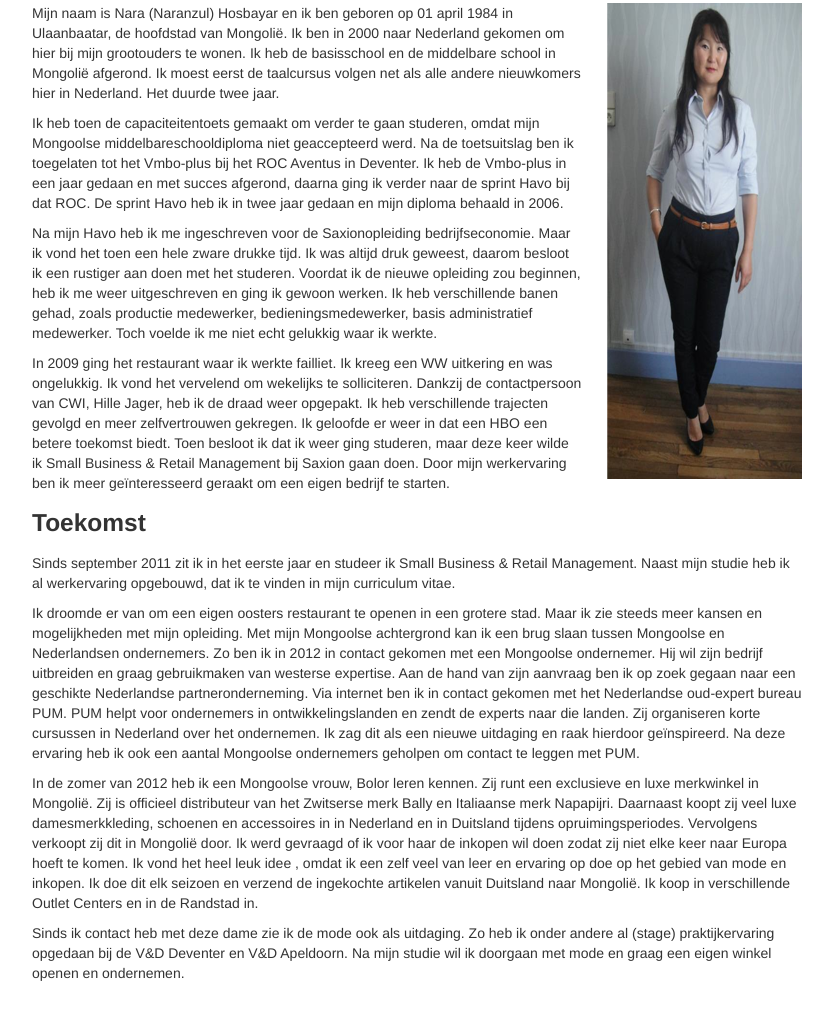
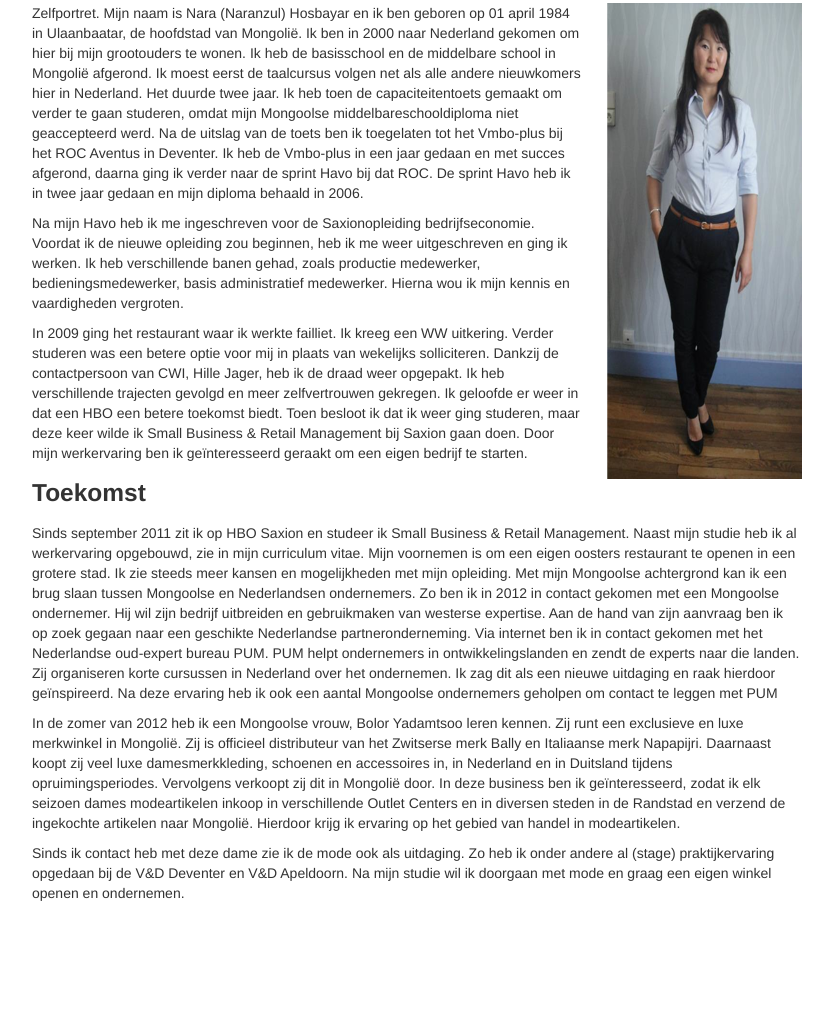
Before and after one commit to narawebsite/narawebsite.github.io, a plain HTML site: page bio.html in a window 1280 px wide. Shown: the part 292-1312 px from the top of the page, without its empty margins (208-1041 px from the left). Drawn offline with Linux system fonts and the light colour scheme.

Commit message:
fix text

```diff
--- a/bio.html
+++ b/bio.html
@@ -48,74 +48,15 @@
     <div class="row content-wrapper about">
       <div class="span8 center">
         <img src="img/1.png" class="right" alt="" />
-        <p>Mijn naam is Nara (Naranzul) Hosbayar en ik ben geboren op 01 april 1984 in
-        Ulaanbaatar, de hoofdstad van Mongolië. Ik ben in 2000 naar Nederland gekomen om hier
-        bij mijn grootouders te wonen. Ik heb de basisschool en de
-        middelbare school in Mongolië afgerond. Ik moest eerst de
-        taalcursus volgen net als alle andere nieuwkomers hier in
-        Nederland. Het duurde twee jaar.</p>
-
-        <p>Ik heb toen de
-        capaciteitentoets gemaakt om verder te gaan studeren, omdat
-        mijn Mongoolse middelbareschooldiploma niet geaccepteerd
-        werd. Na de toetsuitslag ben ik toegelaten tot het Vmbo-plus bij
-        het ROC Aventus in Deventer. Ik heb de Vmbo-plus in een jaar
-        gedaan en met  succes afgerond, daarna ging ik verder naar de
-        sprint Havo bij dat ROC. De sprint Havo heb ik in twee jaar
-        gedaan en mijn diploma behaald in 2006.</p>
-
-        <p>Na mijn Havo heb ik me ingeschreven voor de Saxionopleiding
-        bedrijfseconomie. Maar ik vond het toen een hele zware drukke
-        tijd. Ik was altijd druk geweest, daarom besloot ik een rustiger
-        aan doen met het studeren. Voordat ik de nieuwe opleiding zou
-        beginnen, heb ik me weer uitgeschreven en ging ik gewoon
-        werken. Ik heb verschillende banen gehad, zoals productie
-        medewerker, bedieningsmedewerker, basis administratief
-        medewerker. Toch voelde ik me niet echt gelukkig waar ik
-        werkte.</p>
-
-        <p>In 2009 ging het restaurant waar ik werkte failliet.  Ik kreeg een
-        WW uitkering en was ongelukkig. Ik vond het vervelend om
-        wekelijks te solliciteren. Dankzij de contactpersoon van CWI,
-        Hille Jager, heb ik de draad weer opgepakt. Ik heb verschillende
-        trajecten  gevolgd en meer zelfvertrouwen gekregen. Ik geloofde
-        er weer in dat een HBO een betere toekomst biedt. Toen besloot ik dat ik weer ging
-        studeren, maar deze keer wilde ik Small Business & Retail Management bij Saxion gaan
-        doen. Door mijn werkervaring ben ik meer geïnteresseerd geraakt om een eigen bedrijf te
-        starten.</p>
+        <p>Zelfportret. Mijn naam is Nara (Naranzul) Hosbayar en ik ben geboren op 01 april 1984 in Ulaanbaatar, de hoofdstad van Mongolië. Ik ben in 2000 naar Nederland gekomen om hier bij mijn grootouders te wonen. Ik heb de basisschool en de middelbare school in Mongolië afgerond. Ik moest eerst de taalcursus volgen net als alle andere nieuwkomers hier in Nederland. Het duurde twee jaar. Ik heb toen de capaciteitentoets gemaakt om verder te gaan studeren, omdat mijn Mongoolse middelbareschooldiploma niet geaccepteerd werd. Na de uitslag van de toets ben ik toegelaten tot het Vmbo-plus bij het ROC Aventus in Deventer. Ik heb de Vmbo-plus in een jaar gedaan en met  succes afgerond, daarna ging ik verder naar de sprint Havo bij dat ROC. De sprint Havo heb ik in twee jaar gedaan en mijn diploma behaald in 2006.</p>
+        <p>Na mijn Havo heb ik me ingeschreven voor de Saxionopleiding bedrijfseconomie. Voordat ik de nieuwe opleiding zou beginnen, heb ik me weer uitgeschreven en ging ik werken. Ik heb verschillende banen gehad, zoals productie medewerker, bedieningsmedewerker, basis administratief medewerker. Hierna wou ik mijn kennis en vaardigheden vergroten.</p>
+        <p>In 2009 ging het restaurant waar ik werkte failliet.  Ik kreeg een WW uitkering. Verder studeren was een betere optie voor mij in plaats van wekelijks solliciteren. Dankzij de contactpersoon van CWI, Hille Jager, heb ik de draad weer opgepakt. Ik heb verschillende trajecten  gevolgd en meer zelfvertrouwen gekregen. Ik geloofde er weer in dat een HBO een betere toekomst biedt. Toen besloot ik dat ik weer ging studeren, maar deze keer wilde ik Small Business & Retail Management bij Saxion gaan doen. Door mijn werkervaring ben ik geïnteresseerd geraakt om een eigen bedrijf te starten.</p>
 
         <h3>Toekomst</h3>
-
-        <p>Sinds september 2011 zit ik in het eerste jaar en studeer ik Small Business &
-        Retail Management. Naast mijn studie heb ik al werkervaring opgebouwd, dat ik te vinden
-        in mijn curriculum vitae.</p>
-
-        <p>Ik droomde er van om een eigen oosters restaurant te openen in een grotere stad. Maar ik
-        zie steeds meer kansen en mogelijkheden met mijn opleiding. Met mijn Mongoolse
-        achtergrond kan ik een brug slaan tussen Mongoolse en Nederlandsen ondernemers. Zo
-        ben ik in 2012 in contact gekomen met een Mongoolse ondernemer. Hij wil zijn bedrijf
-        uitbreiden en graag gebruikmaken van westerse expertise. Aan de hand van zijn aanvraag
-        ben ik op zoek gegaan naar een geschikte Nederlandse partneronderneming. Via internet
-        ben ik in contact gekomen met het Nederlandse oud-expert bureau PUM. PUM helpt voor
-        ondernemers in ontwikkelingslanden en zendt de experts naar die landen. Zij organiseren
-        korte cursussen in Nederland over het ondernemen. Ik zag dit als een nieuwe uitdaging en
-        raak hierdoor geïnspireerd. Na deze ervaring heb ik ook een aantal Mongoolse
-        ondernemers geholpen om contact te leggen met PUM.</p>
-
-        <p>In de zomer van 2012 heb ik een Mongoolse vrouw, Bolor leren kennen. Zij runt een
-        exclusieve en luxe merkwinkel in Mongolië. Zij is officieel distributeur van het Zwitserse
-        merk Bally en Italiaanse merk Napapijri. Daarnaast koopt zij veel luxe damesmerkkleding,
-        schoenen en accessoires in in Nederland en in Duitsland tijdens opruimingsperiodes.
-        Vervolgens verkoopt zij dit in Mongolië door. Ik werd gevraagd of ik voor haar de inkopen
-        wil doen zodat zij niet elke keer naar Europa hoeft te komen. Ik vond het heel leuk idee ,
-        omdat ik een zelf veel van leer en ervaring op doe op het gebied van mode en inkopen. Ik
-        doe dit elk seizoen en verzend de ingekochte artikelen vanuit Duitsland naar Mongolië. Ik
-        koop in verschillende Outlet Centers en in de Randstad in.</p>
-
-        <p>Sinds ik contact heb met deze dame zie ik de mode ook als uitdaging. Zo heb ik onder
-        andere al (stage) praktijkervaring opgedaan bij de V&D Deventer en V&D Apeldoorn. Na
-        mijn studie wil ik doorgaan met mode en graag een eigen winkel openen en ondernemen.</p>
-
+        <p>Sinds september 2011 zit ik op HBO Saxion en studeer ik Small Business & Retail Management. Naast mijn studie heb ik al werkervaring opgebouwd, zie in mijn curriculum vitae.
+        Mijn voornemen is om een eigen oosters restaurant te openen in een grotere stad. Ik zie steeds meer kansen en mogelijkheden met mijn opleiding. Met mijn Mongoolse achtergrond kan ik een brug slaan tussen Mongoolse en Nederlandsen ondernemers. Zo ben ik in 2012 in contact gekomen met een Mongoolse ondernemer. Hij wil zijn bedrijf uitbreiden en gebruikmaken van westerse expertise. Aan de hand van zijn aanvraag ben ik op zoek gegaan naar een geschikte Nederlandse partneronderneming. Via internet ben ik in contact gekomen met het Nederlandse oud-expert bureau PUM. PUM helpt ondernemers in ontwikkelingslanden en zendt de experts naar die landen. Zij organiseren korte cursussen in Nederland over het ondernemen. Ik zag dit als een nieuwe uitdaging en raak hierdoor geïnspireerd. Na deze ervaring heb ik ook een aantal Mongoolse ondernemers geholpen om contact te leggen met PUM</p>
+        <p>In de zomer van 2012 heb ik een Mongoolse vrouw, Bolor Yadamtsoo leren kennen. Zij runt een exclusieve en luxe merkwinkel in Mongolië. Zij is officieel distributeur van het Zwitserse merk Bally en Italiaanse merk Napapijri. Daarnaast koopt zij veel luxe damesmerkkleding, schoenen en accessoires in, in Nederland en in Duitsland tijdens opruimingsperiodes. Vervolgens verkoopt zij dit in Mongolië door. In deze business ben ik geïnteresseerd, zodat ik elk seizoen dames modeartikelen inkoop in verschillende Outlet Centers en in diversen steden in de Randstad en verzend de ingekochte artikelen naar Mongolië. Hierdoor krijg ik ervaring op het gebied van handel in modeartikelen.</p>
+        <p>Sinds ik contact heb met deze dame zie ik de mode ook als uitdaging. Zo heb ik onder andere al (stage) praktijkervaring opgedaan bij de V&D Deventer en V&D Apeldoorn. Na mijn studie wil ik doorgaan met mode en graag een eigen winkel openen en ondernemen. </p>
       </div>
     </div>
   </body>
```
Also changed, not shown: hoby.html (+5 -14 lines).
